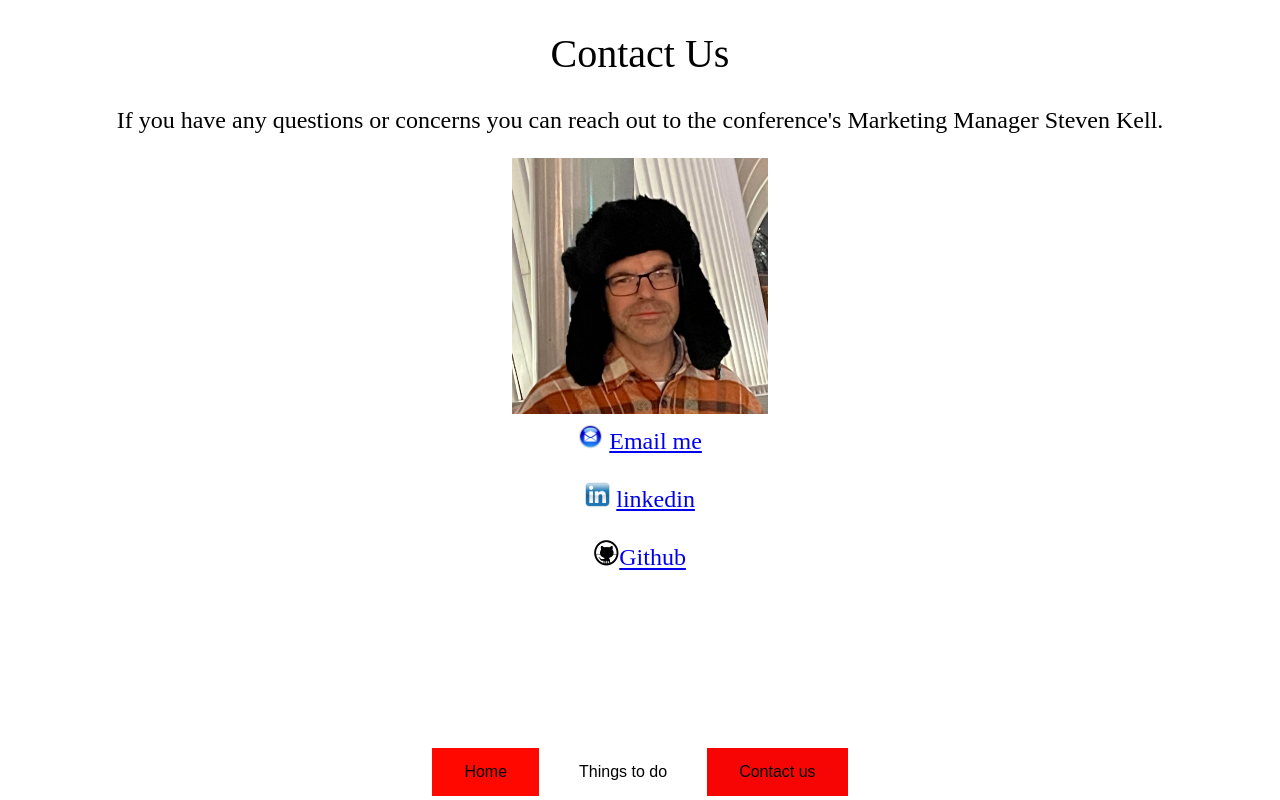
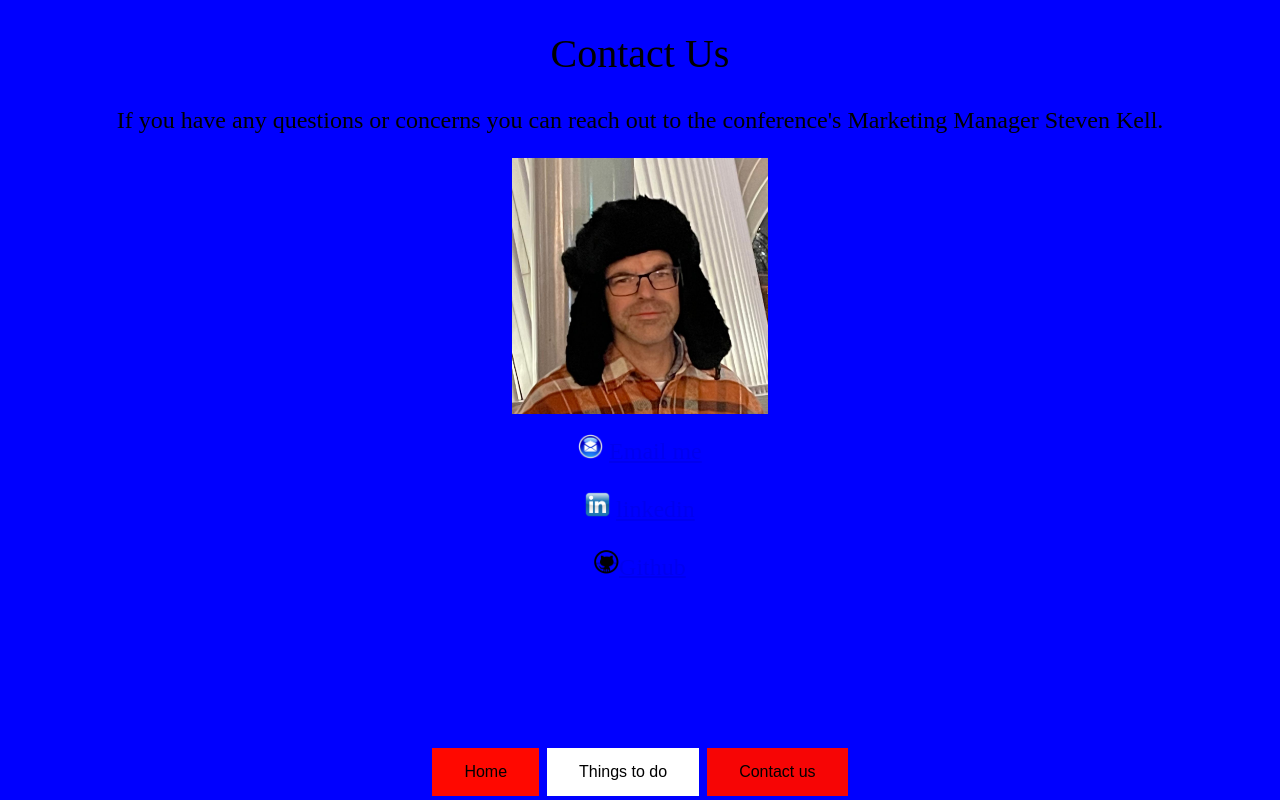
Before and after one commit to StevenKell/qbccdreamingplaces, a plain HTML site: page contactus.html in a window 1280 px wide. Drawn offline with Linux system fonts and the light colour scheme.

Commit message:
Add background color.

```diff
--- a/css/style.css
+++ b/css/style.css
@@ -1,6 +1,6 @@
 body {
     margin: auto;
-
+ background-color: blue;
 }
 .page-title{
     font-size: 40px;
@@ -10,6 +10,7 @@ body {
 .subhead {
     text-align: center;
     font-size: x-large;
+
 }
 
   p {
@@ -55,5 +56,6 @@ body {
     align-content: center;
     font-size: x-large;
     padding: 10px;
-    margin: 10;
+    margin: 10px;
+    background-color:blue;
   }
```
